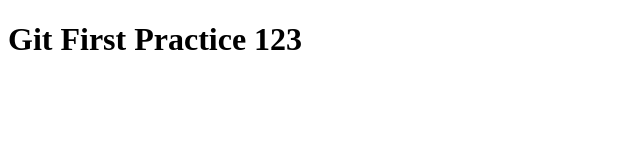
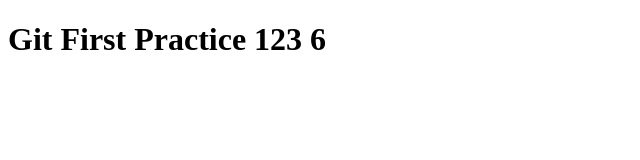
Before and after one commit to nathakamon/Practice, a plain HTML site: page index.html in a window 1280 px wide. Shown: the full height of the page, 0-640 px from the left. Drawn offline with Linux system fonts and the light colour scheme.

Commit message:
Update number 6

```diff
--- a/index.html
+++ b/index.html
@@ -6,6 +6,6 @@
     <title>Document</title>
 </head>
 <body>
-    <h1> Git First Practice  123 </h1>
+    <h1> Git First Practice  123 6 </h1>
 </body>
 </html>
```
